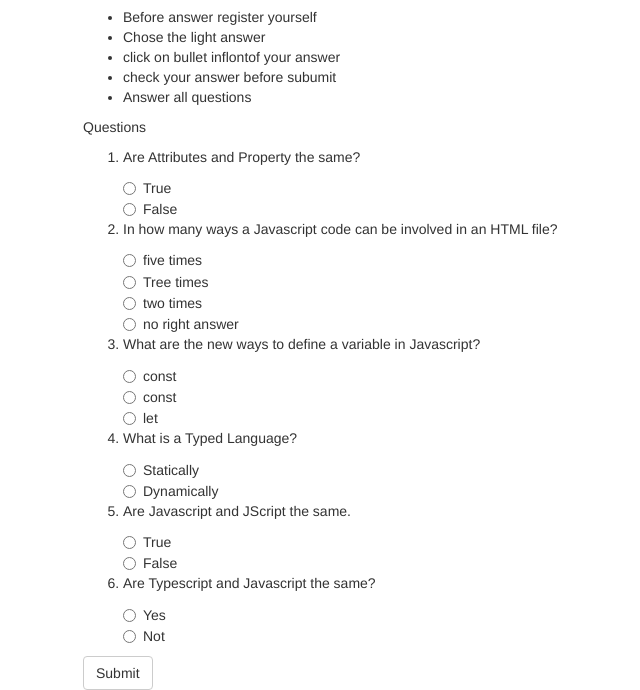
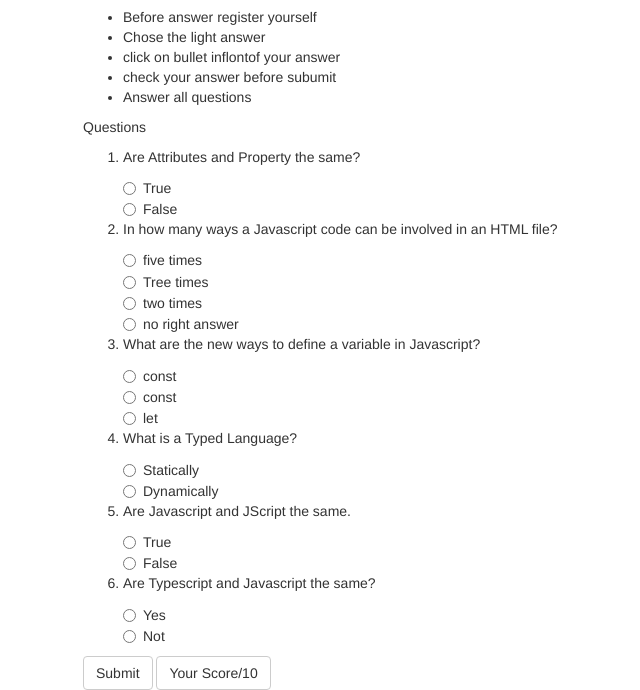
Before and after one commit to geratha/Quiz-for-student-on-Javascript, a plain HTML site: page index.html in a window 1280 px wide. Shown: the part 116-806 px from the top of the page, without its empty margins (42-682 px from the left). Drawn offline with Linux system fonts and the light colour scheme.

Commit message:
score buttom

```diff
--- a/index.html
+++ b/index.html
@@ -65,3 +65,5 @@
                 </li>
                     </ol>
                     <button type="submit" class="btn btn-default">Submit</button>
+                    <button type="Your Score/10" class="btn btn-default">Your Score/10</button>
+                  </div>
```
